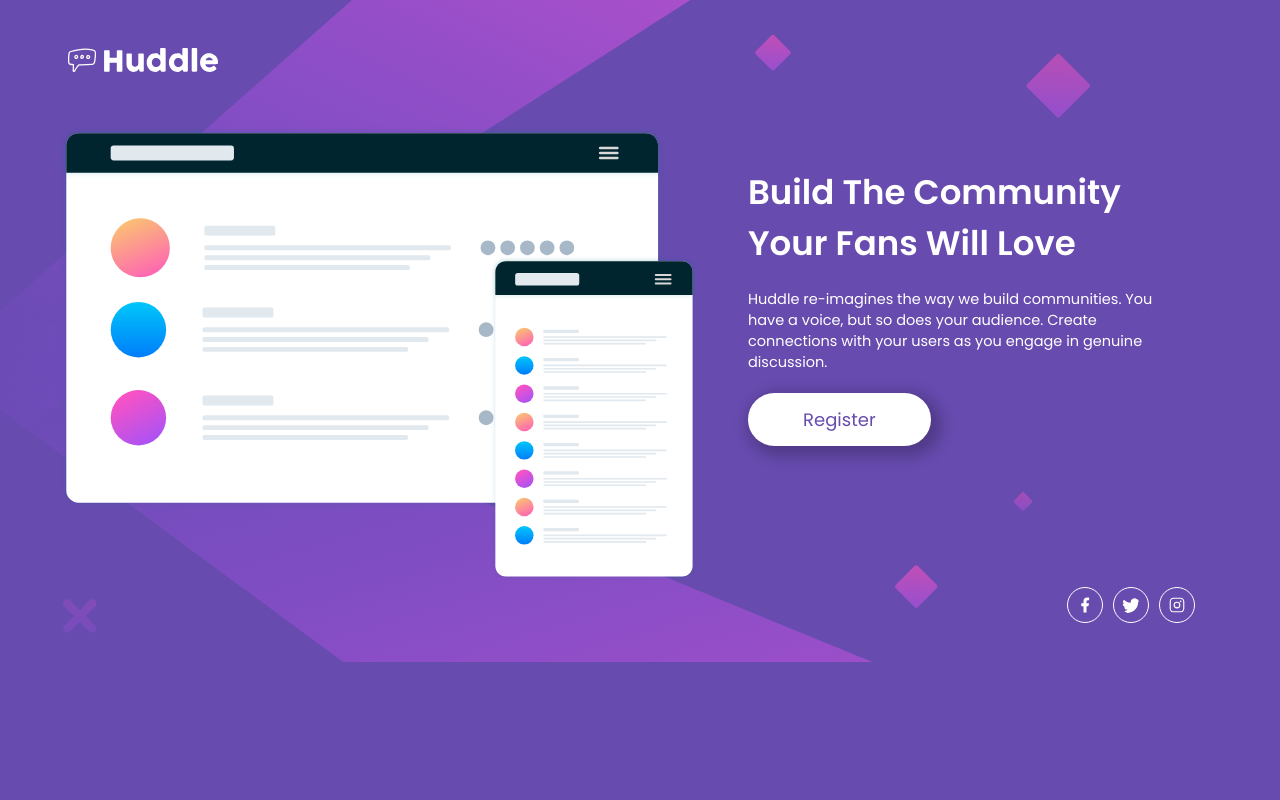
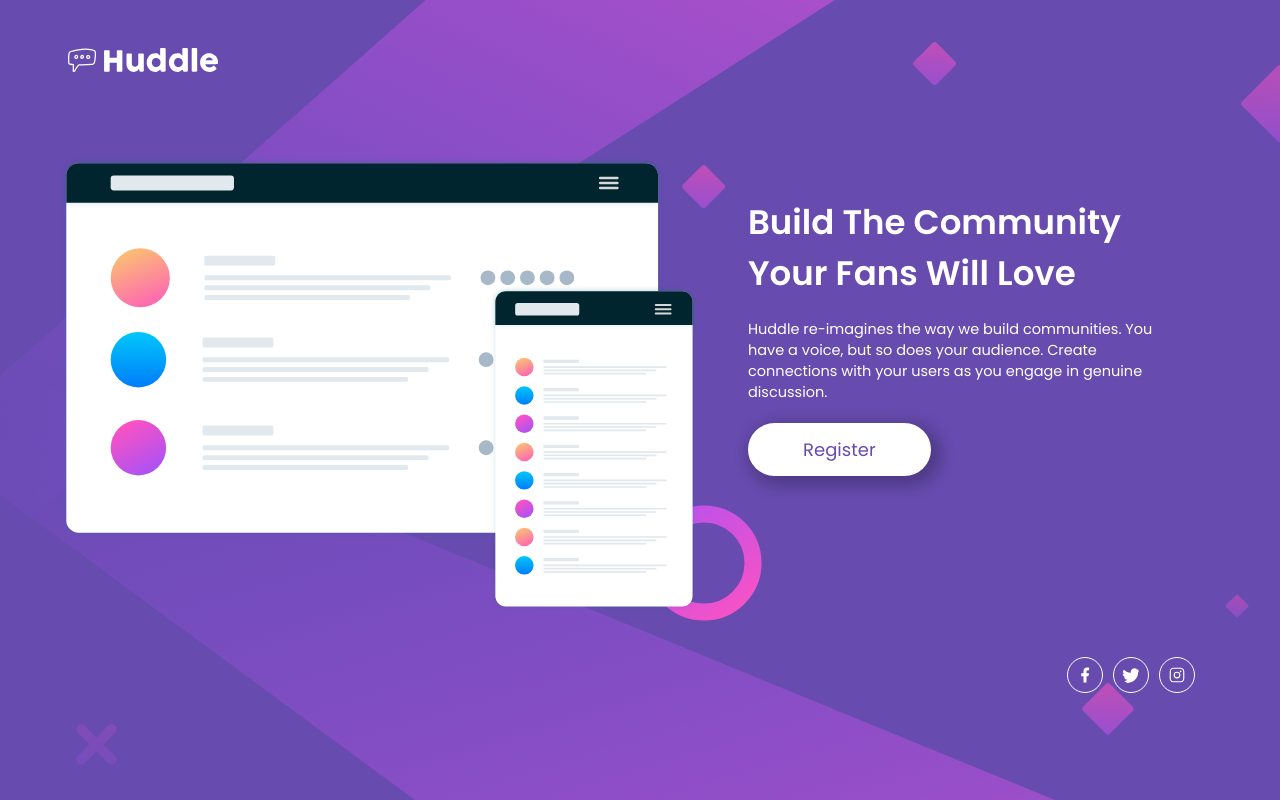
Before and after one commit to Mercuryall/huddle-landing-page, a plain HTML site: page index.html in a window 1280 px wide. Drawn offline with Linux system fonts and the light colour scheme.

Commit message:
changet style

```diff
--- a/style.css
+++ b/style.css
@@ -10,7 +10,8 @@ html {
 
 body {
   background-image: url(./images/bg-desktop.svg);
-  background-size: 1090px;
+  height: 100vh;
+  background-size: cover;
   background-repeat: no-repeat;
   font-family: "Poppins", "Open Sans", sans-serif;
   font-size: 1.6rem;
@@ -30,7 +31,7 @@ body {
 }
 
 .logo-img {
-  padding: 4rem 6rem;
+  padding: 4rem 6rem 7rem 6rem;
   width: 22%;
 }
 
@@ -62,11 +63,10 @@ body {
 }
 
 .social-links {
-  /* position: absolute;
-  right: 5%; */
   display: flex;
   justify-content: flex-end;
   padding-right: 8rem;
+  padding-top: 4rem;
 }
 
 .socials {
```
